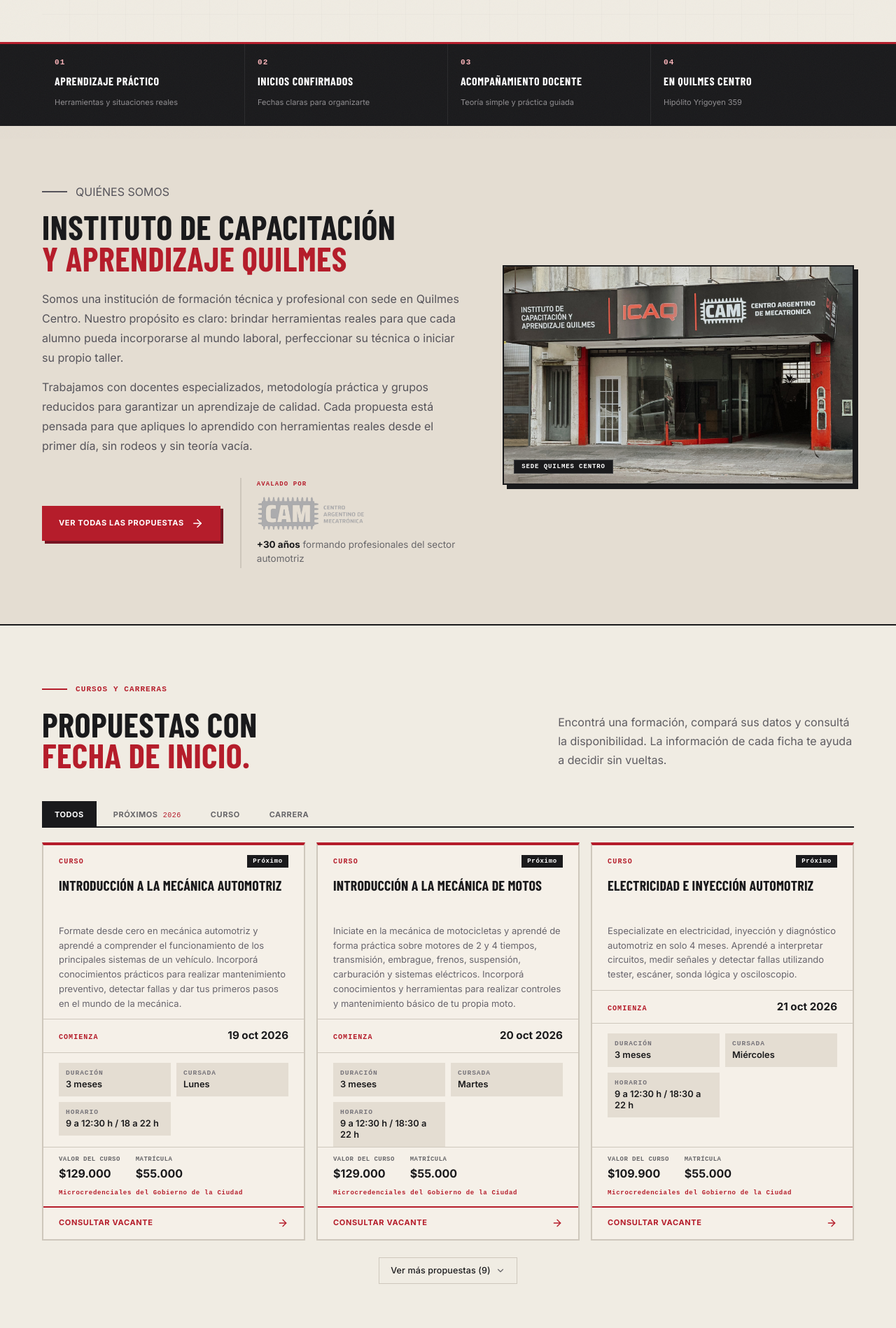
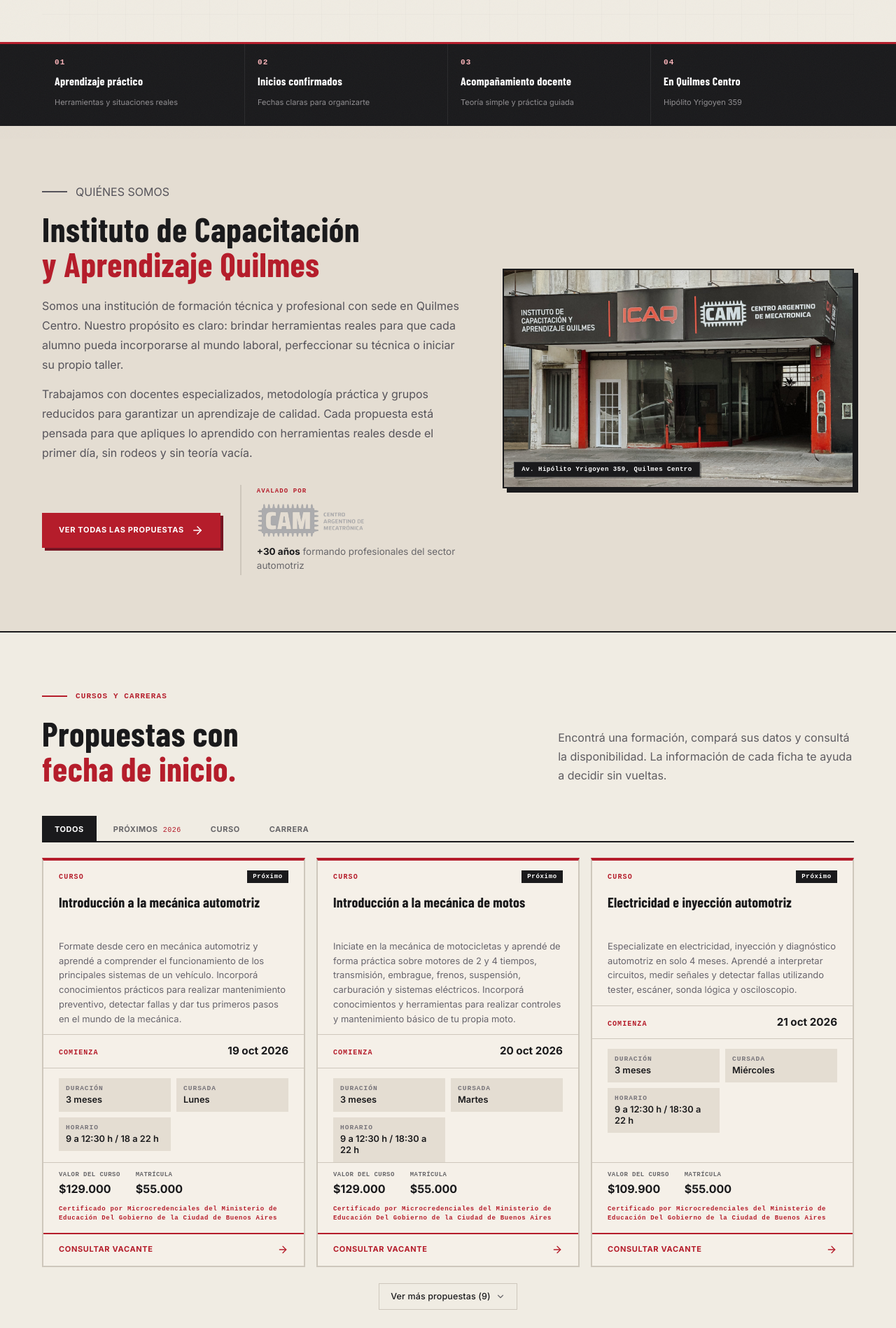
Before and after one commit to TinaDigital/icaq, a Next.js app: page / in a window 1280 px wide. Shown: the part 602-2500 px from the top of the page at 70% size. Built offline with nearby package versions, Linux system fonts and the light colour scheme; a web font is replaced by a local one.

Commit message:
cambios solicitados

```diff
--- a/app/globals.css
+++ b/app/globals.css
@@ -72,7 +72,7 @@ h3,
 .agenda-heading b {
   font-family: var(--font-display), 'Barlow Condensed', Impact, sans-serif;
   font-weight: 900;
-  text-transform: uppercase
+  text-transform: none;
 }
 
 .section-shell {
@@ -516,7 +516,7 @@ h2 em {
   font-size: 1.3rem;
   font-family: var(--font-display), 'Barlow Condensed', Impact, sans-serif;
   font-weight: 900;
-  text-transform: uppercase;
+  text-transform: none;
   letter-spacing: .02em
 }
 
@@ -646,11 +646,10 @@ h2 em {
 .trust-grid strong {
   display: block;
   margin: 8px 0 3px;
-  font-size: 14px;
   font-family: var(--font-display), 'Barlow Condensed', Impact, sans-serif;
   font-weight: 900;
-  text-transform: uppercase;
-  letter-spacing: .04em;
+  text-transform: none;
+  letter-spacing: .02em;
   font-size: 16px
 }
 
@@ -702,7 +701,7 @@ h2 em {
 .faq-heading h2 {
   margin: 0;
   font-size: clamp(2.4rem, 3.8vw, 4.8rem);
-  line-height: .9;
+  line-height: 1.02;
   letter-spacing: .01em
 }
 
@@ -851,7 +850,7 @@ h2 em {
   margin: 16px 0 10px;
   color: var(--ink);
   font-size: clamp(1.2rem, 1.5vw, 1.45rem);
-  line-height: .97;
+  line-height: 1.12;
   letter-spacing: .01em
 }
 
@@ -936,7 +935,8 @@ h2 em {
   margin: 10px 0 0;
   color: var(--red);
   font: 700 9px 'Courier New', monospace;
-  letter-spacing: .08em
+  letter-spacing: .08em;
+  line-height: 1.45;
 }
 
 .course-cta {
@@ -1052,7 +1052,7 @@ h2 em {
 .contact-section h2 {
   margin: 20px 0;
   font-size: clamp(2.4rem, 3.8vw, 4.8rem);
-  line-height: .88;
+  line-height: 1.02;
   letter-spacing: .01em
 }
 
@@ -1874,12 +1874,14 @@ h2 em {
   position: absolute;
   bottom: 14px;
   left: 14px;
+  max-width: calc(100% - 28px);
   background: var(--ink);
   color: #fff;
-  padding: 4px 10px;
+  padding: 5px 10px;
   font: 700 9px 'Courier New', monospace;
-  letter-spacing: .1em;
+  letter-spacing: .06em;
   border: 1px solid rgba(255, 255, 255, .15);
+  box-shadow: 2px 2px 0 rgba(0, 0, 0, .25);
 }
 
 .quienes-copy {
@@ -1895,7 +1897,7 @@ h2 em {
 .quienes-copy h2 {
   margin: 14px 0 22px;
   font-size: clamp(2.4rem, 3.8vw, 4.2rem);
-  line-height: .92;
+  line-height: 1.02;
   letter-spacing: .01em;
 }
 
@@ -2184,7 +2186,7 @@ h2 em {
   font-family: var(--font-display), 'Barlow Condensed', Impact, sans-serif;
   font-weight: 900;
   font-size: 1.1rem;
-  text-transform: uppercase;
+  text-transform: none;
 }
 
 .selected-course span {
--- a/app/page.tsx
+++ b/app/page.tsx
@@ -22,7 +22,7 @@ const courses: Course[] = [
     price: '$129.000',
     enrollment: '$55.000',
     badge: 'Próximo',
-    aval: 'Microcredenciales del Gobierno de la Ciudad',
+    aval: 'Certificado por Microcredenciales del Ministerio de Educación Del Gobierno de la Ciudad de Buenos Aires',
     description: 'Formate desde cero en mecánica automotriz y aprendé a comprender el funcionamiento de los principales sistemas de un vehículo. Incorporá conocimientos prácticos para realizar mantenimiento preventivo, detectar fallas y dar tus primeros pasos en el mundo de la mecánica.'
   },
   {
@@ -36,7 +36,7 @@ const courses: Course[] = [
     price: '$129.000',
     enrollment: '$55.000',
     badge: 'Próximo',
-    aval: 'Microcredenciales del Gobierno de la Ciudad',
+    aval: 'Certificado por Microcredenciales del Ministerio de Educación Del Gobierno de la Ciudad de Buenos Aires',
     description: 'Iniciate en la mecánica de motocicletas y aprendé de forma práctica sobre motores de 2 y 4 tiempos, transmisión, embrague, frenos, suspensión, carburación y sistemas eléctricos. Incorporá conocimientos y herramientas para realizar controles y mantenimiento básico de tu propia moto.'
   },
   {
@@ -50,7 +50,7 @@ const courses: Course[] = [
     price: '$109.900',
     enrollment: '$55.000',
     badge: 'Próximo',
-    aval: 'Microcredenciales del Gobierno de la Ciudad',
+    aval: 'Certificado por Microcredenciales del Ministerio de Educación Del Gobierno de la Ciudad de Buenos Aires',
     description: 'Especializate en electricidad, inyección y diagnóstico automotriz en solo 4 meses. Aprendé a interpretar circuitos, medir señales y detectar fallas utilizando tester, escáner, sonda lógica y osciloscopio.'
   },
   {
@@ -64,7 +64,7 @@ const courses: Course[] = [
     price: '$159.000',
     enrollment: '$55.000',
     badge: 'Próximo',
-    aval: 'Microcredenciales del Gobierno de la Ciudad',
+    aval: 'Certificado por Microcredenciales del Ministerio de Educación Del Gobierno de la Ciudad de Buenos Aires',
     description: 'Formate en un curso intensivo y aprendé a comprender, diagnosticar y trabajar con los sistemas eléctricos y electrónicos de las motocicletas modernas. Incorporá conocimientos prácticos para detectar fallas, realizar controles y mejorar su funcionamiento, con una capacitación orientada al mundo laboral.'
   },
   {
@@ -78,7 +78,7 @@ const courses: Course[] = [
     price: 'A consultar',
     enrollment: 'A consultar',
     badge: 'Intensivo',
-    aval: 'Microcredenciales del Gobierno de la Ciudad',
+    aval: 'Certificado por Microcredenciales del Ministerio de Educación Del Gobierno de la Ciudad de Buenos Aires',
     description: 'Formate en un curso intensivo y especializate en el diagnóstico de vehículos pesados. Aprendé a interpretar sistemas electrónicos, redes CAN Bus, realizar pruebas en tiempo real y detectar fallas complejas, con herramientas y conocimientos aplicados al mundo laboral.'
   },
   {
@@ -92,7 +92,7 @@ const courses: Course[] = [
     price: 'A consultar',
     enrollment: 'A consultar',
     badge: 'Intensivo',
-    aval: 'Microcredenciales del Gobierno de la Ciudad',
+    aval: 'Certificado por Microcredenciales del Ministerio de Educación Del Gobierno de la Ciudad de Buenos Aires',
     description: 'Formate en un curso intensivo y llevá la gestión de tu taller al siguiente nivel. Aprendé a organizar órdenes de servicio y stock, definir el valor de la mano de obra, habilitar tu taller y mejorar la atención para fidelizar clientes. Herramientas de seguridad, prevención de riesgos y protección personal. Incluye 3 clases asincrónicas grabadas.'
   },
   {
@@ -191,7 +191,7 @@ const faqs: [string, string][] = [
   ],
   [
     '¿Entregan certificado o tienen aval?',
-    'Nuestras propuestas cuentan con certificaciones y avales oficiales según cada área: certificación del Ministerio de Educación en nuestras carreras de 1 año, Microcredenciales del Gobierno de la Ciudad en formación técnica automotriz y de motos, aval del IAARA en Aire Acondicionado y aval de CAIM en oficios (Plomería, Fotovoltaica y Electricidad). Al finalizar recibís la documentación oficial correspondiente.'
+    'Nuestras propuestas cuentan con certificaciones y avales oficiales según cada área: certificación del Ministerio de Educación en nuestras carreras de 1 año, Certificado por Microcredenciales del Ministerio de Educación Del Gobierno de la Ciudad de Buenos Aires en formación técnica automotriz y de motos, aval del IAARA en Aire Acondicionado y aval de CAIM en oficios (Plomería, Fotovoltaica y Electricidad). Al finalizar recibís la documentación oficial correspondiente.'
   ],
 ]
 
@@ -373,7 +373,7 @@ export default function Page() {
 
             <div className="photo-slot photo-slot--featured" aria-label="Sede y talleres del instituto">
               <img src="/local.jpeg" alt="Sede ICAQ y CAM Quilmes Centro - Hipólito Yrigoyen 359" />
-              <span className="photo-slot-badge">SEDE QUILMES CENTRO</span>
+              <span className="photo-slot-badge">Av. Hipólito Yrigoyen 359, Quilmes Centro</span>
             </div>
           </div>
         </div>
```
